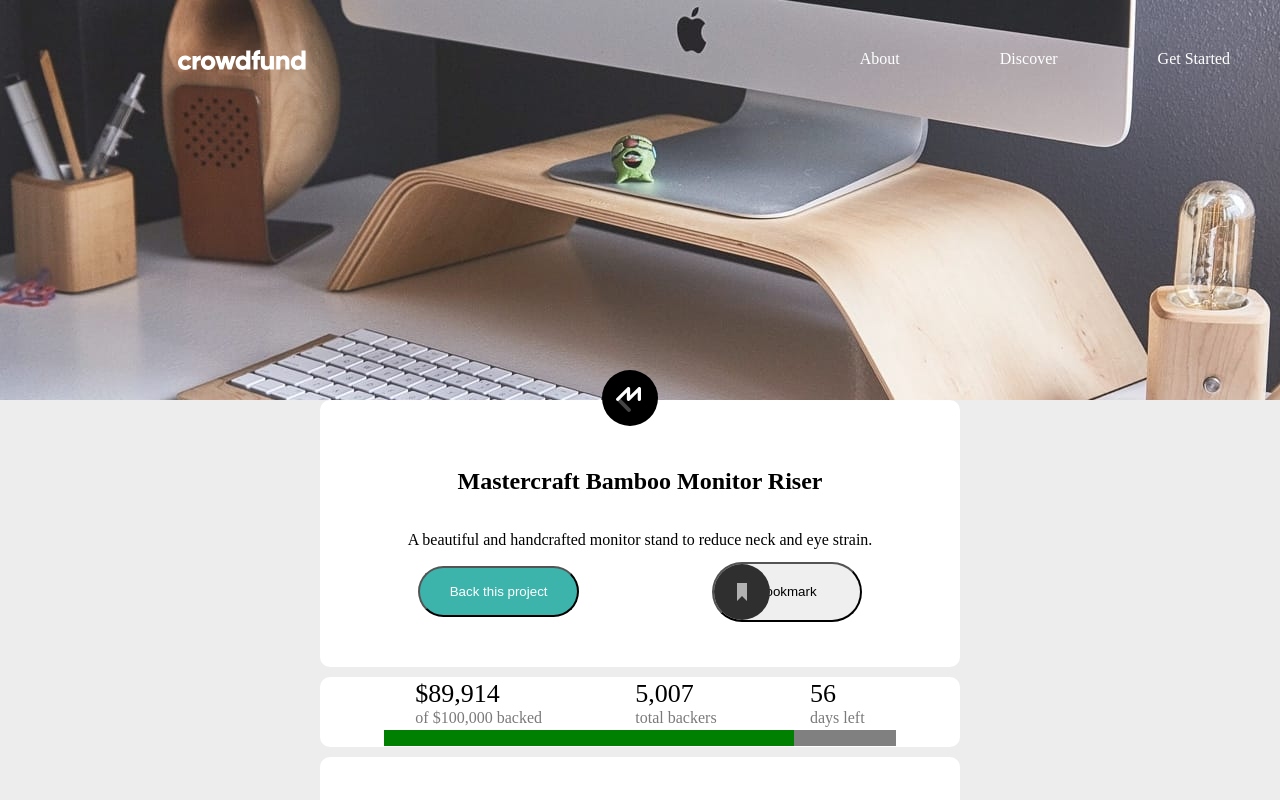
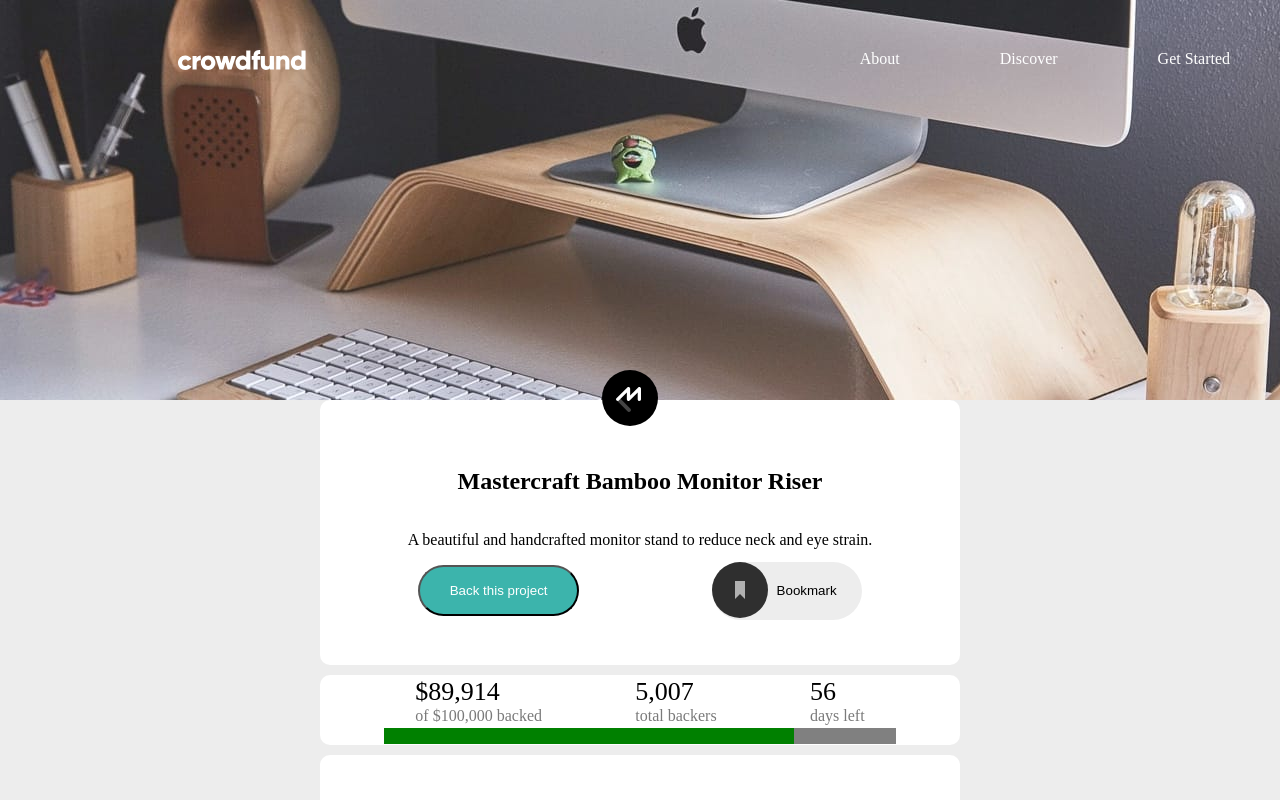
Before and after one commit to collerhatguy/crowd-funding-frontend-mentor-3, a React (Create React App) app: page / in a window 1280 px wide. Shown: the top 800 px of the page. Built offline with nearby package versions, Linux system fonts and the light colour scheme; the HTML template or start-up script is replaced by a standard one.

Commit message:
added styling to bookmark and need to fixe bookmark img background

```diff
--- a/src/components/TitleCard.js
+++ b/src/components/TitleCard.js
@@ -1,6 +1,9 @@
-import React from 'react'
+import React, { useState } from 'react'
 
 export default function TitleCard() {
+    const [bookMarked, setBookMarked] = useState(false)
+    const style = bookMarked ? {color: "hsl(176, 72%, 28%)"} : {};
+
     return (
         <div className="title-card">
             <img className="master-picture" src="/images/logo-mastercraft.svg" />
@@ -10,9 +13,13 @@ export default function TitleCard() {
             </p>
             <div className="btns-container">
                 <button>Back this project</button>
-                <button>
-                    <img className="bookmark-picture" src="/images/icon-bookmark.svg" />
-                    Bookmark
+                <button
+                    onClick={() => setBookMarked(!bookMarked)}
+                    style={style}>
+                    <img
+                        className={`bookmark-picture`}
+                        src="/images/icon-bookmark.svg" />
+                    {bookMarked ? "Bookmarked" : "Bookmark"}
                 </button>
             </div>
         </div>
--- a/src/styles/App.css
+++ b/src/styles/App.css
@@ -123,7 +123,10 @@ main {
 .title-card button:last-child {
   position: relative;
   width: 150px;
-  height: 60px;
+  height: 58px;
+  padding-left: 40px;
+  background-color: #ededed;
+  border: none;
 }
 
 .title-card button:last-child img {
@@ -132,10 +135,15 @@ main {
   top: 0px;
   -webkit-transition-duration: 300ms;
           transition-duration: 300ms;
-}
-
-.title-card button:last-child:hover img {
-  left: 90px;
+  display: -webkit-box;
+  display: -ms-flexbox;
+  display: flex;
+  -webkit-box-pack: center;
+      -ms-flex-pack: center;
+          justify-content: center;
+  -webkit-box-align: center;
+      -ms-flex-align: center;
+          align-items: center;
 }
 
 .stat-card {
--- a/src/styles/App.scss
+++ b/src/styles/App.scss
@@ -38,7 +38,7 @@ main {
 }
 .App {
     position: relative;
-    background-color: hsl(0, 0%, 93%);
+    background-color: $neutral-color-300;
 }
 //      a. title-card
 @import "./title-card";
--- a/src/styles/_title-card.scss
+++ b/src/styles/_title-card.scss
@@ -39,17 +39,18 @@
     button:last-child {
         position: relative;
         width: 150px;
-        height: 60px;
+        height: 58px;
+        padding-left: 40px;
+        background-color: $neutral-color-300;
+        border: none;
         img {
             position: absolute;
             left: 0px;
             top: 0px;
             transition-duration: 300ms;
-        }
-        &:hover {
-            img {
-                left: 90px;
-            }
+            display: flex;
+            justify-content: center;
+            align-items: center;
         }
     }
 }
--- a/src/styles/_variables.scss
+++ b/src/styles/_variables.scss
@@ -10,6 +10,7 @@ $primary-color-100: hsl(176, 50%, 47%);
 $primary-color-200:  hsl(176, 72%, 28%);
 $neutral-color-100: hsl(0, 0%, 0%);
 $neutral-color-200: hsl(0, 0%, 48%);
+$neutral-color-300:hsl(0, 0%, 93%);
 
 //      c. fonts
 
```
Also changed, not shown: 1 other file (tests, documents, lock files or other folders).
